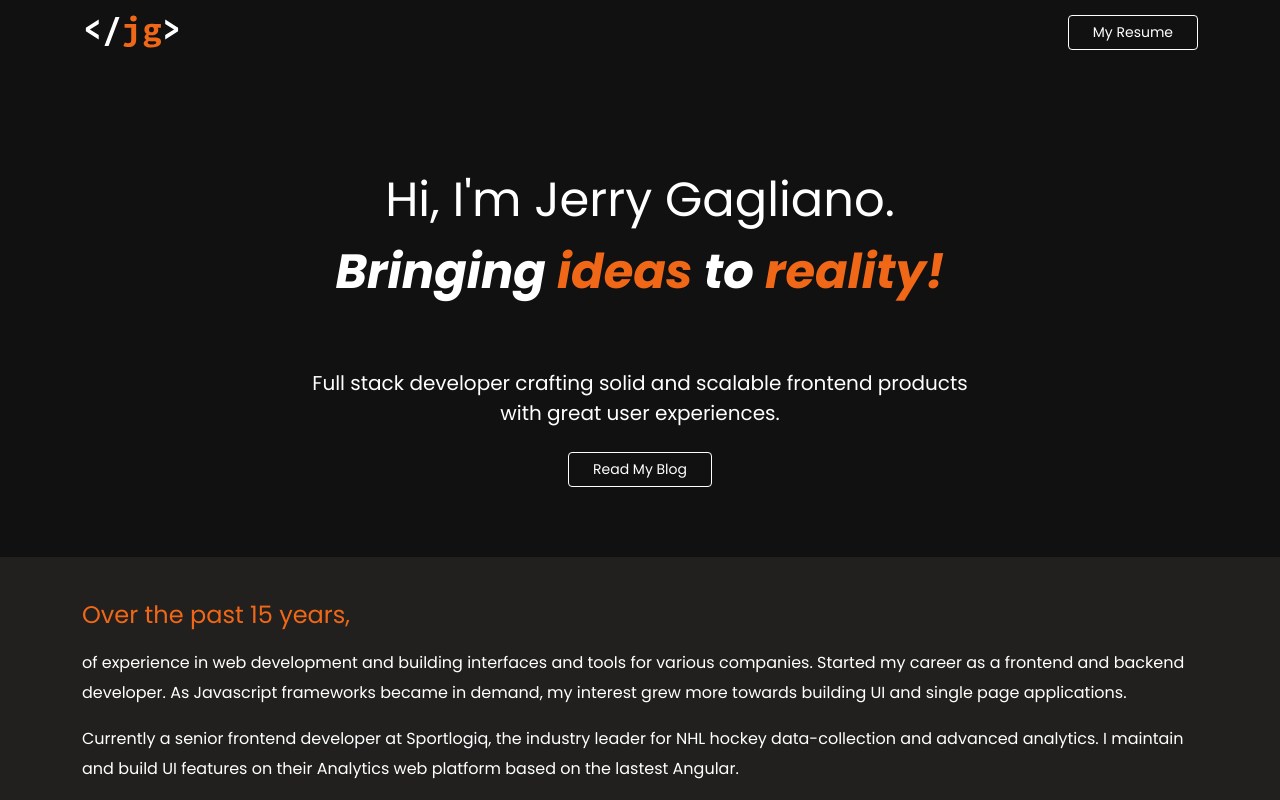
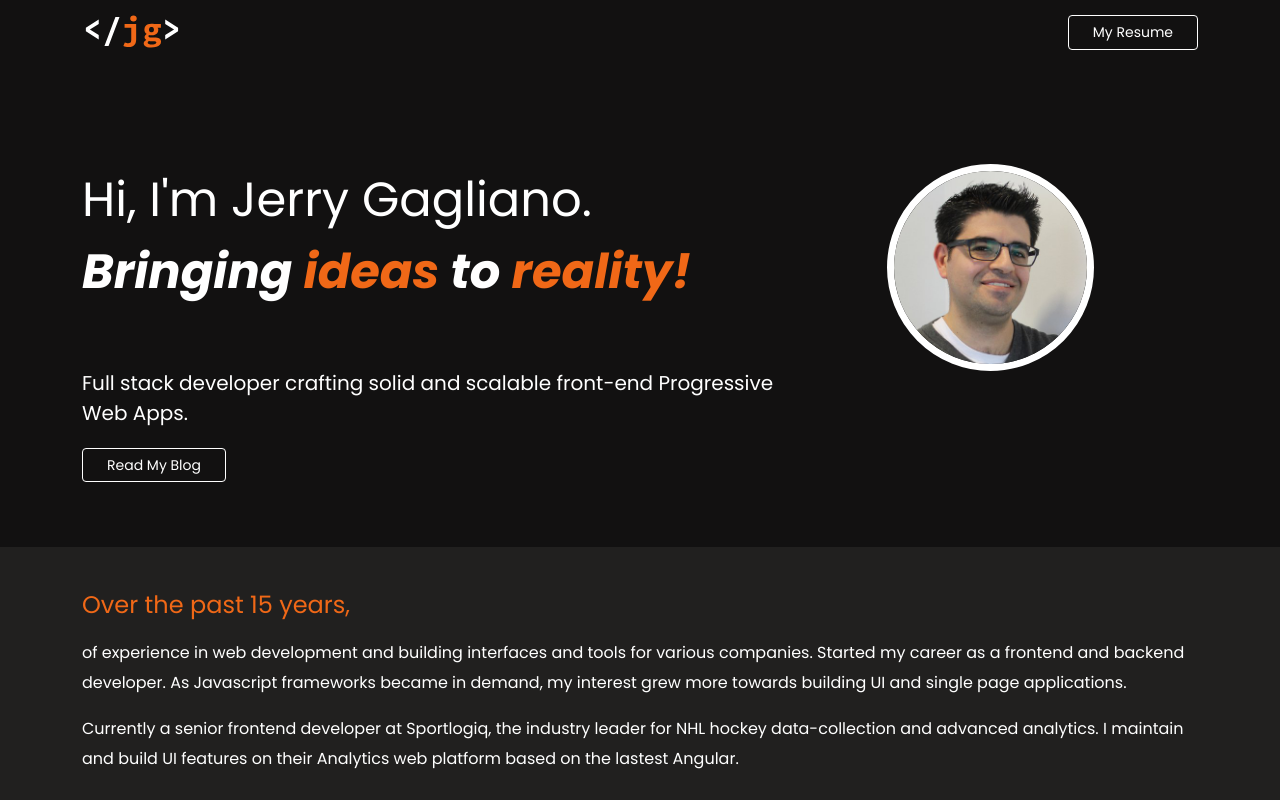
Before and after one commit to JGSolutions/jerry-gagliano, a Next.js app: page / in a window 1280 px wide. Shown: the top 800 px of the page. Built offline with nearby package versions, Linux system fonts and the light colour scheme.

Commit message:
adding profile  pic

```diff
--- a/components/hero/hero.js
+++ b/components/hero/hero.js
@@ -1,10 +1,12 @@
 import styles from './hero.module.css';
 import Link from 'next/link'
+import Image from 'next/image'
 import utilStyle from '../../styles/utils.module.css'
 
 export default function HeroSection() {
     return (
         <section className={styles.heroSection}>
+            <div>
                 <h1 className={styles.h1}>
                     Hi, I&#39;m Jerry Gagliano. <br/>
                     <span className={styles.heroText}>
@@ -13,7 +15,7 @@ export default function HeroSection() {
                 </h1>
 
                 <p className={styles.slogan}>
-                Full stack developer crafting solid and scalable frontend products with great user experiences.
+                    Full stack developer crafting solid and scalable front-end Progressive Web Apps.
                 </p>
 
                 <Link href="/blog">
@@ -21,6 +23,17 @@ export default function HeroSection() {
                         Read My Blog
                     </a>
                 </Link>
+            </div>
+
+            <div className={styles.profileWrapper}>
+                <Image
+                    src="/jerry-pic.jpeg"
+                    className={styles.profilePic}
+                    height={207}
+                    width={207}
+                    alt="jerry gagliano"
+                />
+            </div>
         </section>
     )
 }
--- a/components/hero/hero.module.css
+++ b/components/hero/hero.module.css
@@ -2,14 +2,20 @@
     width: 100%;
     height: auto;
     display: flex;
-    flex-direction: column;
-    align-items: center;
+    align-items: flex-start;
     padding-bottom: 70px;
     padding-top: 100px;
 }
 
-.h1 {
-    text-align: center;
+.profileWrapper {
+    display: flex;
+    flex-grow: 1;
+    justify-content: center;
+}
+
+.profilePic {
+    border-radius: 50%;
+    border: 7px solid #fff !important;
 }
 
 .heroText {
@@ -22,8 +28,7 @@
 }
 
 .slogan {
-    margin: 60px 16px 24px 16px;
+    margin: 60px 0 24px 0;
     max-width: 700px;
-    text-align: center;
     font-size: clamp(14px, 3.5vw, var(--fs-medium));
 }
```
Also changed, not shown: public/jerry-pic.jpeg (added). Lines whose indentation alone changed are shown as unchanged.
